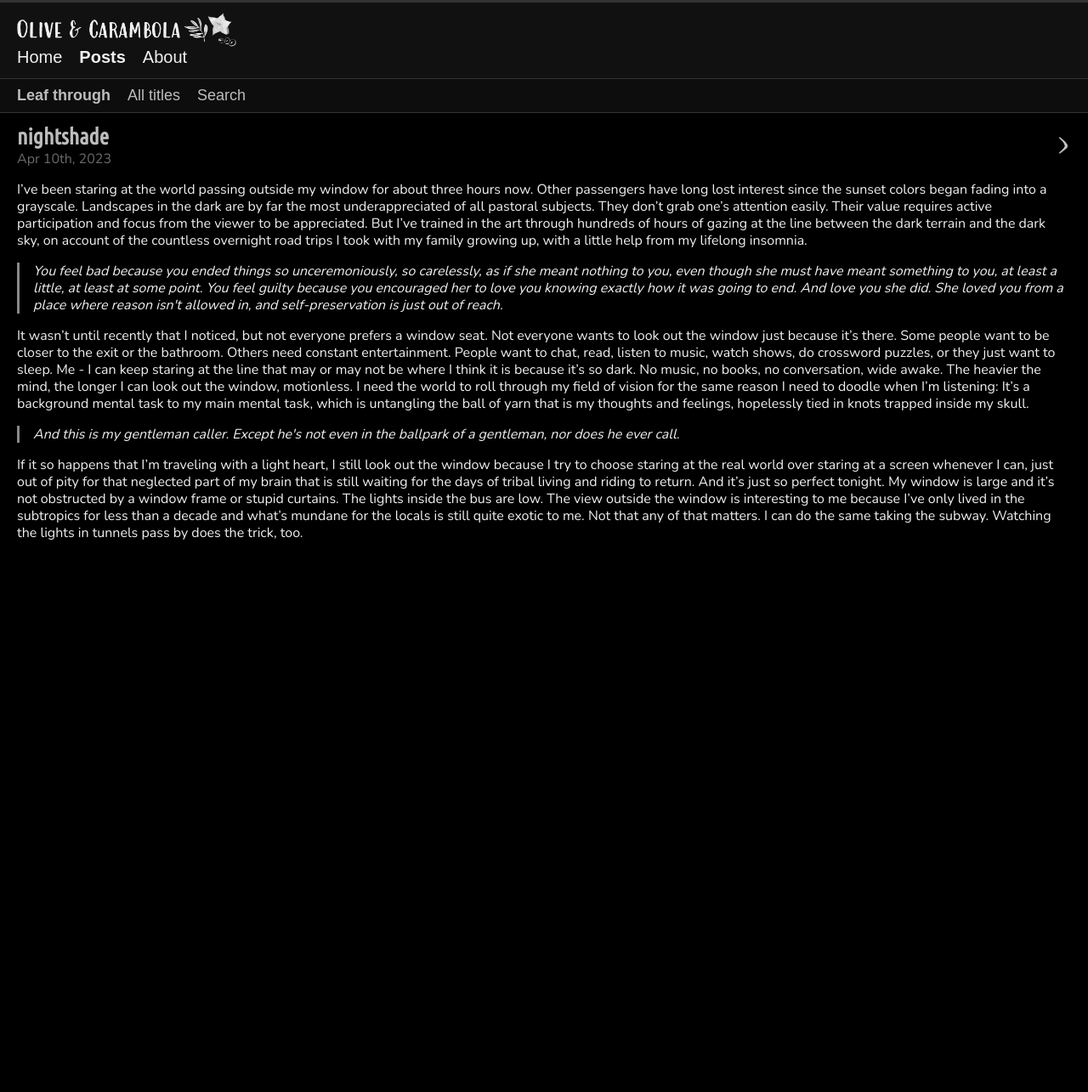
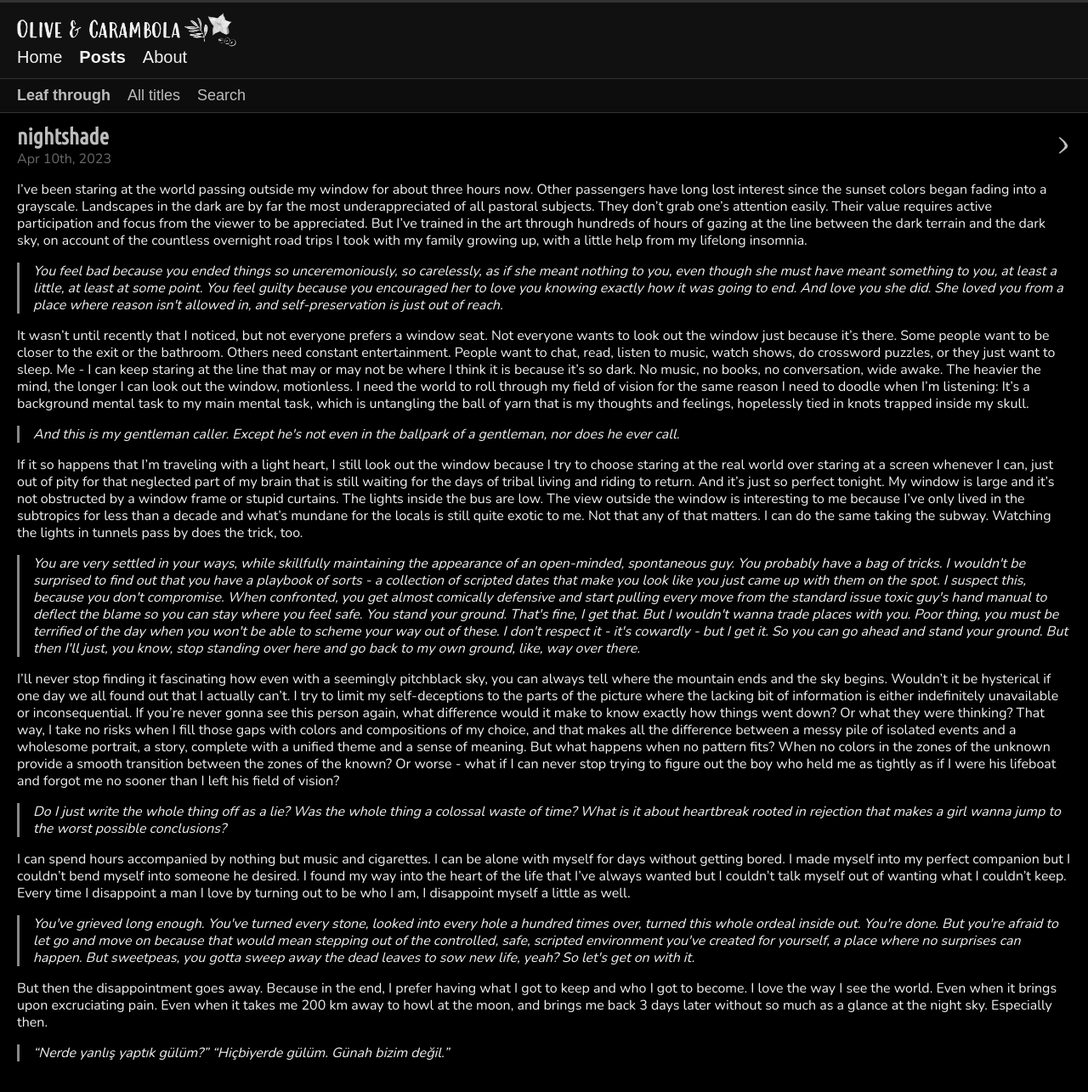
Before and after one commit to olivecarambola/logbook, a Jekyll site: the page built from _posts/2023-04-10-nightshade.md, in a window 1280 px wide. Shown: the whole page at 85% size. Built offline with Jekyll 4.4.1, drawn with Linux system fonts in a browser that asks for light colours; some web fonts are replaced; before the commit the page ends 900 px from its top, so only the background shows below that.

Commit message:
Update 2023-04-10-nightshade.md

```diff
--- a/_posts/2023-04-10-nightshade.md
+++ b/_posts/2023-04-10-nightshade.md
@@ -3,7 +3,7 @@ layout: posts
 title: "nightshade"
 date: 2023-04-10
 permalink: /posts/23-04-10-nightshade/
-summary: "??"
+summary: "Gazing at the line between the dark terrain and the dark sky."
 collection: "coda"
 wrdcount_original: 1171
 wrdcount_quote: 0
@@ -25,3 +25,26 @@ It wasn't until recently that I noticed, but not everyone prefers a window seat.
 </div>
 
 If it so happens that I'm traveling with a light heart, I still look out the window because I try to choose staring at the real world over staring at a screen whenever I can, just out of pity for that neglected part of my brain that is still waiting for the days of tribal living and riding to return. And it's just so perfect tonight. My window is large and it's not obstructed by a window frame or stupid curtains. The lights inside the bus are low. The view outside the window is interesting to me because I've only lived in the subtropics for less than a decade and what's mundane for the locals is still quite exotic to me. Not that any of that matters. I can do the same taking the subway. Watching the lights in tunnels pass by does the trick, too.
+
+<div class="left-line">
+<em>You are very settled in your ways, while skillfully maintaining the appearance of an open-minded, spontaneous guy. You probably have a bag of tricks. I wouldn't be surprised to find out that you have a playbook of sorts - a collection of scripted dates that make you look like you just came up with them on the spot. I suspect this, because you don't compromise. When confronted, you get almost comically defensive and start pulling every move from the standard issue toxic guy's hand manual to deflect the blame so you can stay where you feel safe. You stand your ground. That's fine, I get that. But I wouldn't wanna trade places with you. Poor thing, you must be terrified of the day when you won't be able to scheme your way out of these. I don't respect it - it's cowardly - but I get it. So you can go ahead and stand your ground. But then I'll just, you know, stop standing over here and go back to my own ground, like, way over there.</em>
+</div>
+
+I'll never stop finding it fascinating how even with a seemingly pitchblack sky, you can always tell where the mountain ends and the sky begins. Wouldn't it be hysterical if one day we all found out that I actually can't. I try to limit my self-deceptions to the parts of the picture where the lacking bit of information is either indefinitely unavailable or inconsequential. If you're never gonna see this person again, what difference would it make to know exactly how things went down? Or what they were thinking? That way, I take no risks when I fill those gaps with colors and compositions of my choice, and that makes all the difference between a messy pile of isolated events and a wholesome portrait, a story, complete with a unified theme and a sense of meaning. But what happens when no pattern fits? When no colors in the zones of the unknown provide a smooth transition between the zones of the known? Or worse - what if I can never stop trying to figure out the boy who held me as tightly as if I were his lifeboat and forgot me no sooner than I left his field of vision?
+
+<div class="left-line">
+<em>Do I just write the whole thing off as a lie? Was the whole thing a colossal waste of time? What is it about heartbreak rooted in rejection that makes a girl wanna jump to the worst possible conclusions?</em>
+</div>
+
+I can spend hours accompanied by nothing but music and cigarettes. I can be alone with myself for days without getting bored. I made myself into my perfect companion but I couldn't bend myself into someone he desired. I found my way into the heart of the life that I've always wanted but I couldn't talk myself out of wanting what I couldn't keep. Every time I disappoint a man I love by turning out to be who I am, I disappoint myself a little as well.
+
+<div class="left-line">
+<em>You've grieved long enough. You've turned every stone, looked into every hole a hundred times over, turned this whole ordeal inside out. You're done. But you're afraid to let go and move on because that would mean stepping out of the controlled, safe, scripted environment you've created for yourself, a place where no surprises can happen. But sweetpeas, you gotta sweep away the dead leaves to sow new life, yeah? So let's get on with it.</em>
+</div>
+
+But then the disappointment goes away. Because in the end, I prefer having what I got to keep and who I got to become. I love the way I see the world. Even when it brings upon excruciating pain. Even when it takes me 200 km away to howl at the moon, and brings me back 3 days later without so much as a glance at the night sky. Especially then.
+
+<div class="left-line">
+<em>“Nerde yanlış yaptık gülüm?”
+“Hiçbiyerde gülüm. Günah bizim değil.”</em>
+</div>
```
